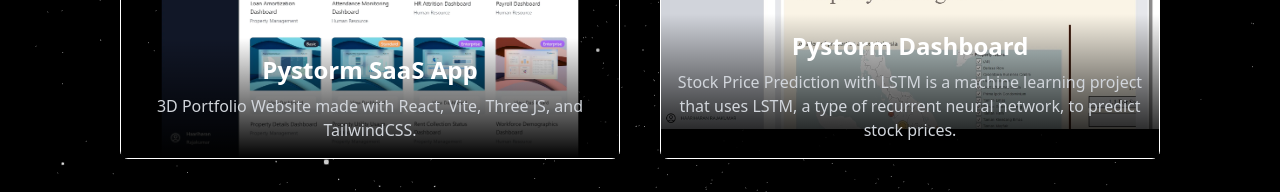
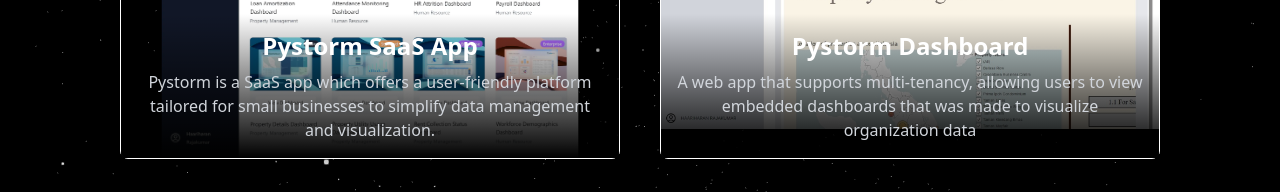
Before and after one commit to haari006/nextjs-portfolio, a Next.js app: page /universe/planets in a window 1280 px wide. Shown: the part 462-654 px from the top of the page. Built offline with nearby package versions, Linux system fonts and the light colour scheme.

Commit message:
Update project descriptions in PlanetsPage component

```diff
--- a/app/universe/planets/page.tsx
+++ b/app/universe/planets/page.tsx
@@ -10,13 +10,13 @@ export default function PlanetsPage() {
           <ProjectCard
             src="/pystorm1.webp"
             title="Pystorm SaaS App"
-            description="3D Portfolio Website made with React, Vite, Three JS, and TailwindCSS."
+            description="Pystorm is a SaaS app which offers a user-friendly platform tailored for small businesses to simplify data management and visualization."
             link="planets/pystorm-saas"
           />
           <ProjectCard
             src="/pystorm-dashboard3.jpeg"
             title="Pystorm Dashboard"
-            description="Stock Price Prediction with LSTM is a machine learning project that uses LSTM, a type of recurrent neural network, to predict stock prices."
+            description="A web app that supports multi-tenancy, allowing users to view embedded dashboards that was made to visualize organization data"
             link="planets/pystorm-dashboard"
           />
         </div>
```
